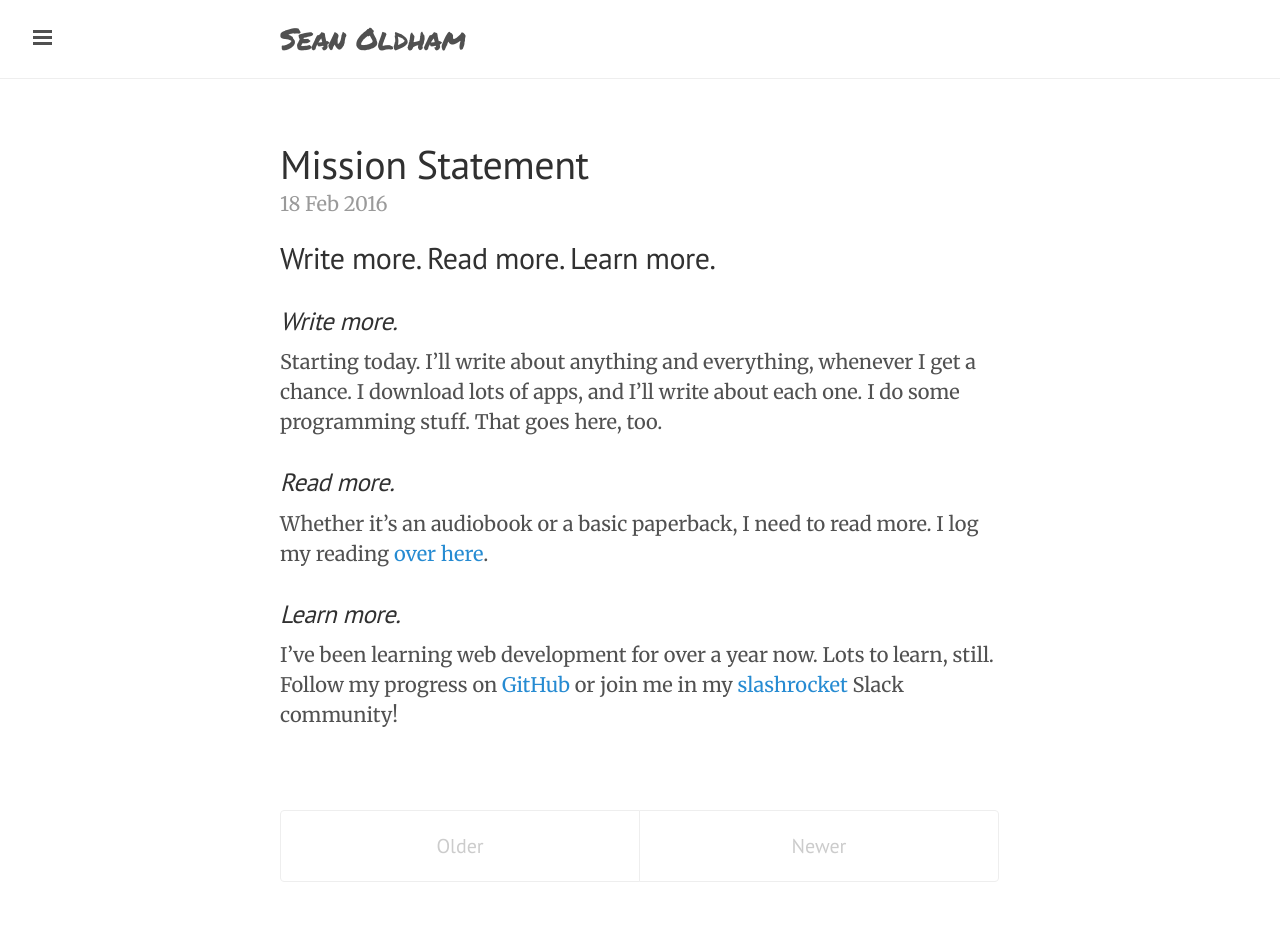
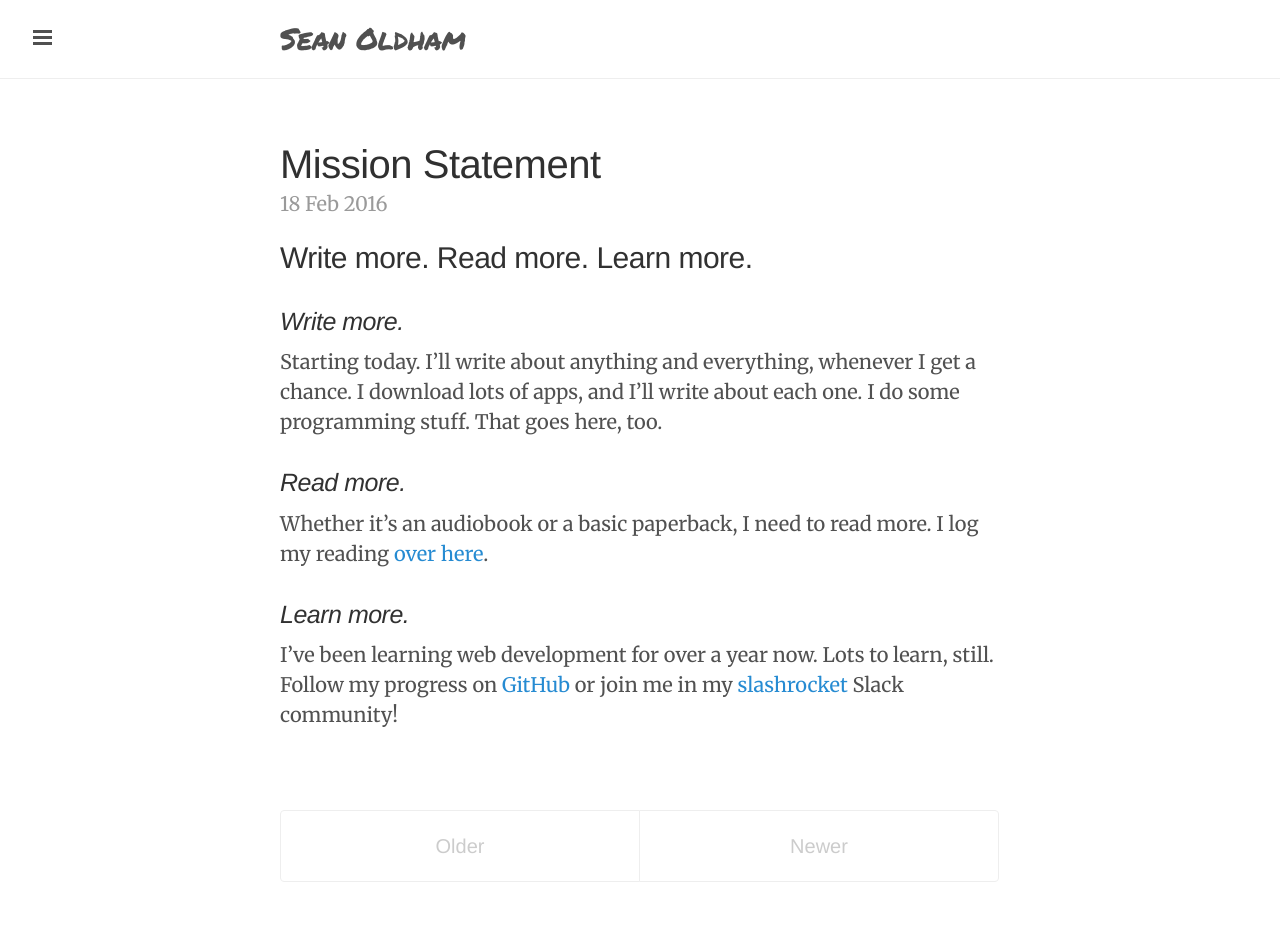
Before and after one commit to seanoldham/seanosaur.github.io, a Jekyll site: the page built from index.html, in a window 1280 px wide. Built offline with Jekyll 4.4.1, drawn with Linux system fonts in a browser that asks for light colours; the list of posts is cut into pages by our own code.

Commit message:
Update head.html

```diff
--- a/_includes/head.html
+++ b/_includes/head.html
@@ -14,7 +14,7 @@
   </title>
 
   <!-- CSS -->
-  <link rel="stylesheet" href="http://fonts.googleapis.com/css?family=Merriweather:400,400italic,700|PT+Sans:400|Permanent+Marker">
+  <link rel="stylesheet" href="http://fonts.googleapis.com/css?family=Merriweather:400,400italic,700|Merriweather+Sans:400|Permanent+Marker">
   <link rel="stylesheet" href="/public/css/poole.css">
   <link rel="stylesheet" href="/public/css/syntax.css">
   <link rel="stylesheet" href="/public/css/lanyon.css">
```
